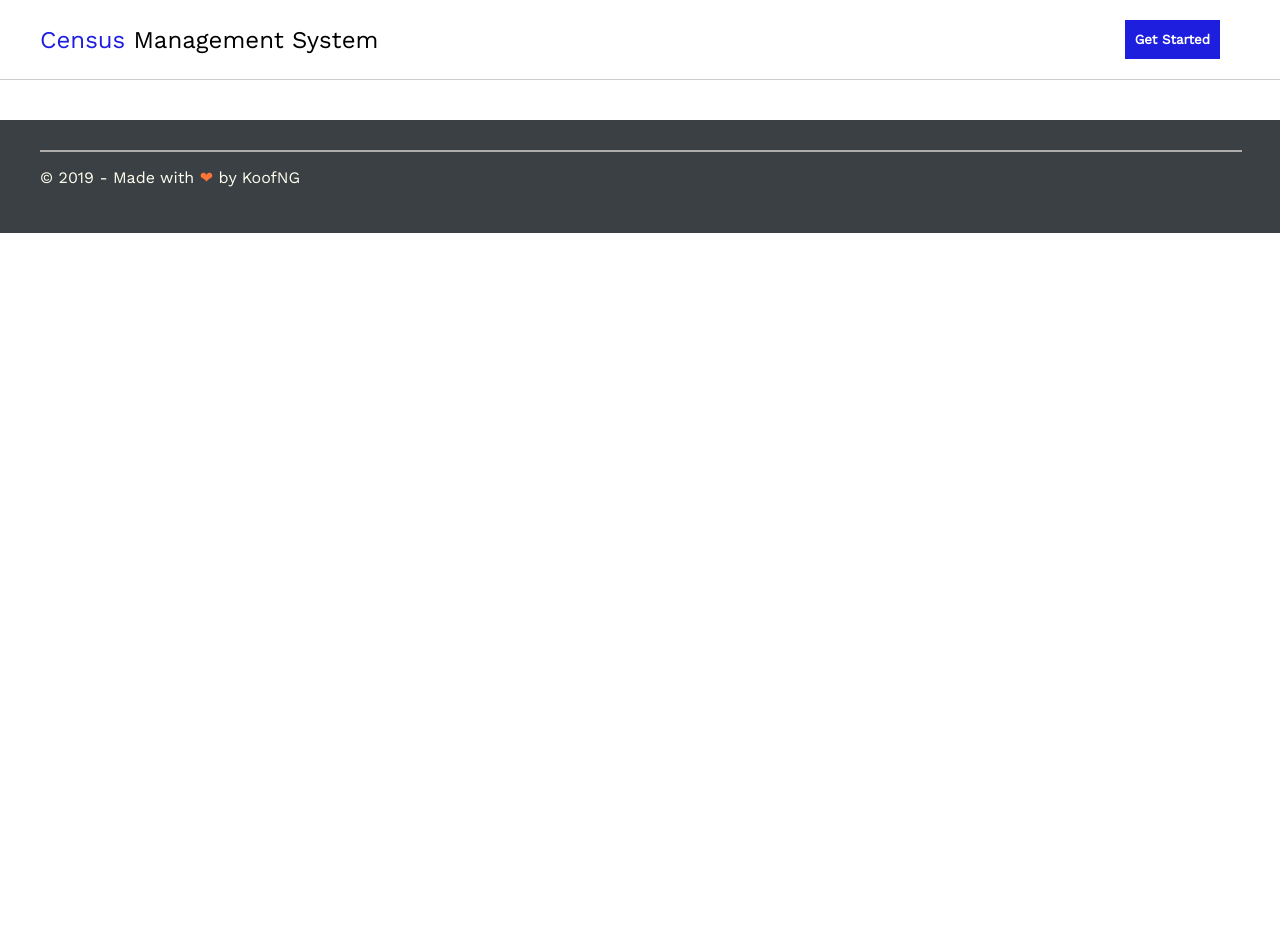
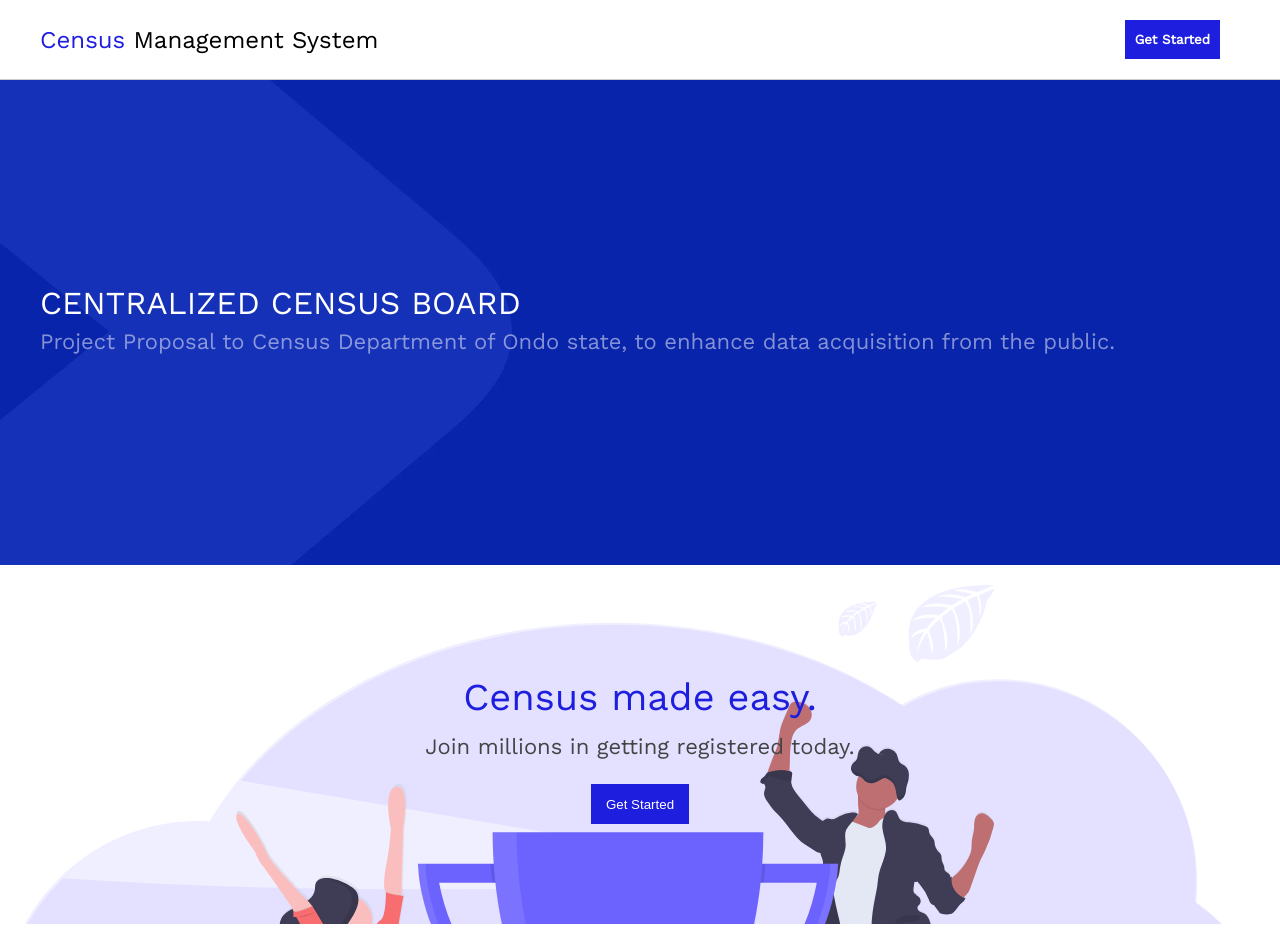
Before and after one commit to KoofNG/census-management-system, a Vue app: page / in a window 1280 px wide. Shown: the top 952 px of the page. Before the commit the page ends 800 px from the top, so only its background shows below. Built offline with nearby package versions, Linux system fonts and the light colour scheme.

Commit message:
Updated the Home view
- Implemented the Main hero section
- Added a sub section to show more info
- Added the route function on click of the get started

```diff
--- a/src/views/Home.vue
+++ b/src/views/Home.vue
@@ -1,6 +1,25 @@
 <template>
     <div>
         <Header/>
+        <section id="heroSection">
+            <div class="mainTalk">
+                <h3>CENTRALIZED CENSUS BOARD</h3>
+                <p>
+                    Project Proposal to Census Department of Ondo state, to enhance
+                    data acquisition from the public.
+                </p>
+            </div>
+        </section>
+
+        <section id="infoSection">
+            <div class="mainContent">
+                <h1>Census made easy.</h1>
+                <h4>Join millions in getting registered today.</h4>
+            </div>
+            <div class="action_button">
+                <button type="submit" @click="getStarted">Get Started</button>
+            </div>
+        </section>
         <Footer/>
     </div>
 </template>
@@ -14,10 +33,125 @@ export default {
     components: {
         Header,
         Footer
-    }
+    },
+
+    methods: {
+        getStarted : function () {
+            console.log(this);
+            this.$router.push("/register");
+        }
+    },
 }
 </script>
 
 <style>
+/* Block */
+section#heroSection{
+    min-height: 385px;
+    padding: 50px 40px;
+    background-image: url('../assets/hero.webp');
+    background-size: cover;
+    background-repeat: no-repeat;
+    display: flex;
+    flex-direction: column;
+    -ms-flex-direction: column;
+    justify-content: center;
+    align-content: center;
+}
+
+section#infoSection{
+    padding: 75px 40px;
+    margin: 20px 0;
+    display: flex;
+    position: relative;
+    flex-direction: column;
+    -ms-flex-direction: column;
+    justify-content: center;
+    text-align: center;
+    background-image: url('../assets/hero2.svg');
+    /* background-position: 50% 50%; */
+    background-size: cover;
+    background-repeat: no-repeat;
+}
+
+/* Element */
+div.mainTalk {
+    height: auto;
+    width: 100%;
+    padding: 30px 0;
+    position: relative;
+    margin: auto 0px;
+}
+
+div.mainContent,
+div.action_button{
+    width: 100%;
+    height: auto;
+    position: relative;
+}
+
+div.action_button{
+    margin: 25px 0px;
+    height: 40px;
+    width: 100%;
+    display: block;
+    position: relative;
+    text-align: center;
+}
+
+div.action_button button {
+    height: 100%;
+    width: auto;
+    padding: 0px 15px;
+    outline: none;
+    border: none;
+    background-color: #1e1edf;
+    color: #ffffff;
+    cursor: pointer;
+    transition: all 300ms;
+}
+
+
+/* Modifiers */
+div.mainTalk * {
+    color: #ffffff;
+    margin: 0px;
+}
+
+div.mainTalk h3 {
+    font-weight: 500;
+    font-size: 32px;
+    font-stretch: expanded;
+}
+
+div.mainTalk p {
+    padding: 7.5px 0;
+    font-weight: lighter;
+    font-size: 22px;
+    opacity: 0.5;
+}
+
+div.mainContent h1 {
+    font-weight: 400;
+    font-size: 38px;
+    padding: 15px 0;
+    margin: 0;
+    color: #1e1edf;
+}
+
+div.mainContent h4 {
+    font-weight: normal;
+    font-size: 22px;
+    padding: 0;
+    margin: 0;
+    color: #444444;
+}
+
+div.action_button button:hover {
+    font-size: 16px;
+    color: #121212;
+    background-color: transparent;
+    border: 0.5px solid #1e1edf;
+}
 
 </style>
```
